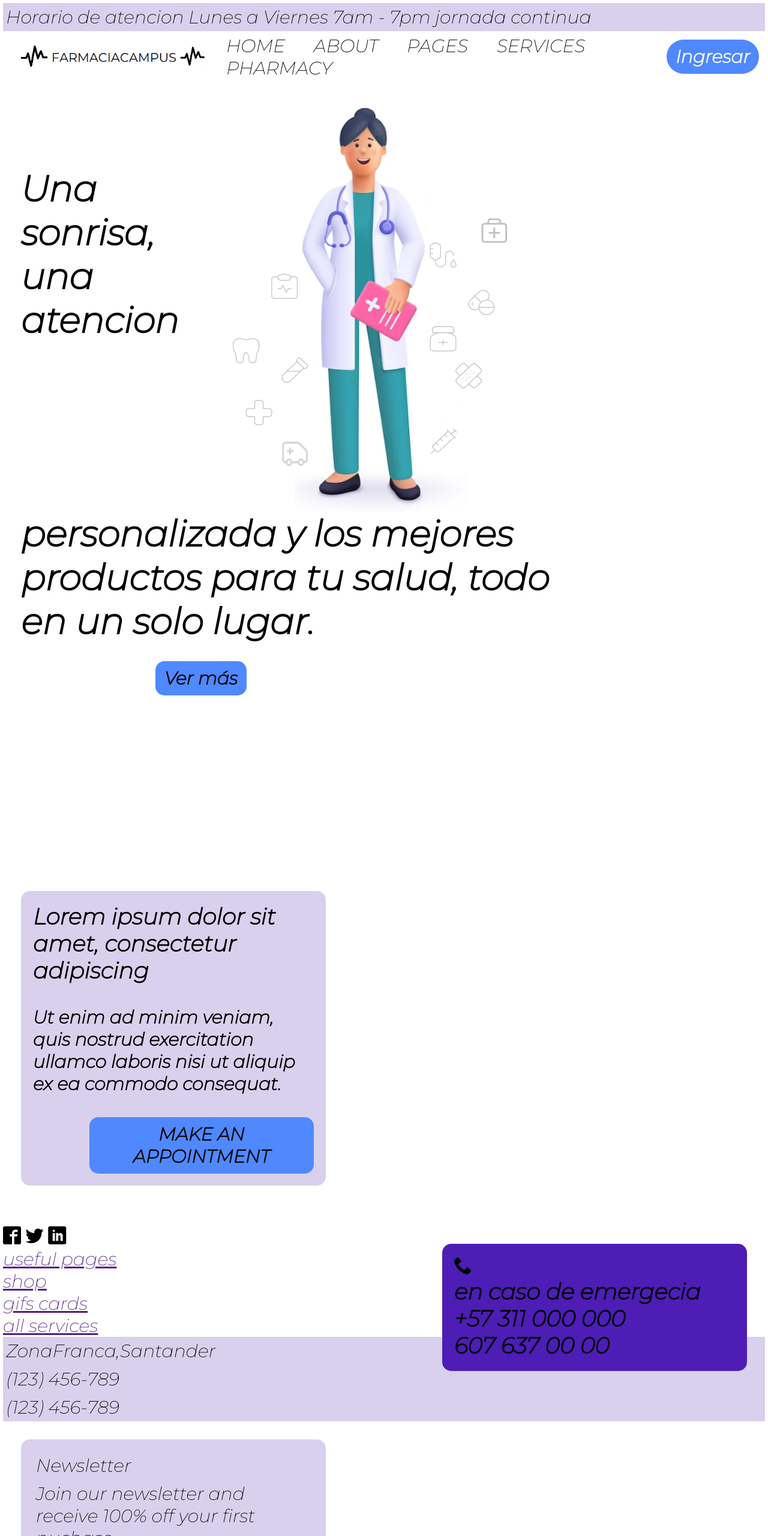
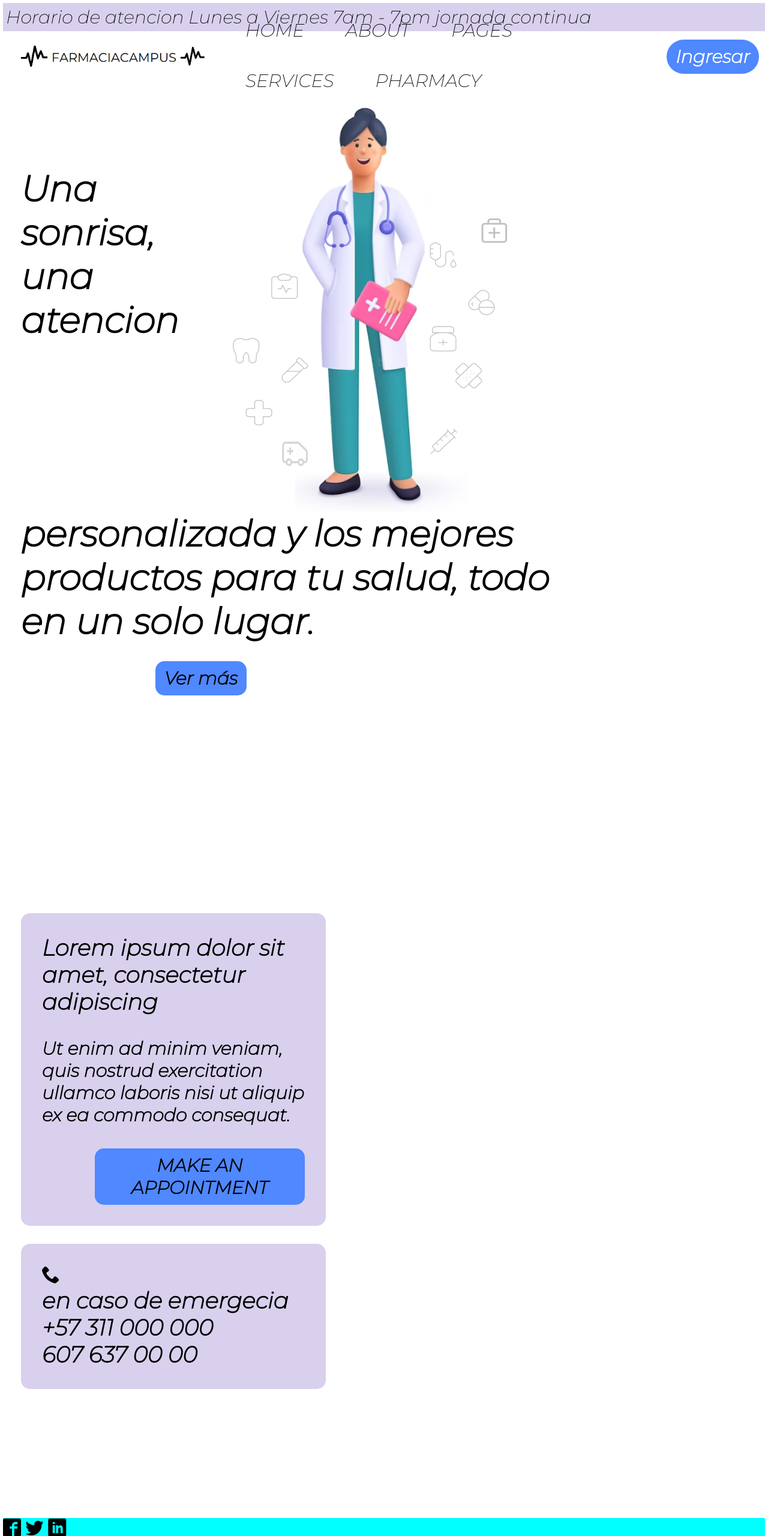
Before and after one commit to soymariam10/FrontEnd-Farmacia, a plain HTML site: page index.html in a window 1280 px wide. Shown: the top 2560 px of the page at 60% size. Drawn offline with Linux system fonts and the light colour scheme; files whose address does not match are found by name; a web font is replaced by a local one.

Commit message:
feat: :sparkles:

```diff
--- a/css/style.css
+++ b/css/style.css
@@ -35,8 +35,30 @@ header .logo img:hover{
     transform: scale(1.2);
 }
 /*links*/
+.nav-menu{
+    padding: 8px 12px;
+    border-radius: 3px;
+}
+.nav-menu:hover{
+    background-color: green;
+}
+.nav-links{
+    font-size: 18px;
+    margin: 0 10px;
+    line-height: 80px;
+    text-transform: uppercase;
+    max: width 992px; ;
+ /* align-items: center;
+    justify-content: space-between;
+    display: flex;
+    flex-direction: column;
+    align-items: center;
+    justify-content: center;*/
+
+}
 header .nav-links{
     list-style:none
+
 }
 header .nav-links li{
     display: inline-block;
@@ -93,9 +115,13 @@ p{
     align-items: center;
     margin: 30px;
 }
+.sectiontwo{
+    display: flexbox;
+
+}
 /*tarjeta 1*/
 .info{
-    padding: 20px;
+    padding: 35px;
     background-color: #D9D0ED;
     justify-content: center;
     align-items: center;
@@ -105,18 +131,32 @@ p{
 }
 /*tarjeta 2*/
 .emergencia{
-    float: right;
-    padding: 20px;
-    background-color: #4d1db5;
+    padding: 35px;
+    background-color: #D9D0ED;
     justify-content: center;
     align-items: center;
     border-radius: 15px;
     width: 40%;
     margin: 30px;
+    /*
+    float:left;
+    background-color: #D9D0ED;
+    padding: 35px;
+    align-content: flex-end;
+    height: auto;
+    margin: 10%;
+    border-radius: 15px;*/
 }
+
+footer{
+    background-color: aqua;
+    align-content:flex-start
+}
+
+
 h1{ font-size: 2em; }
 h3{ font-size: 1.25em; }
-h5{ font-size: 1.25em;}
+h5{ font-size: 1.25em; }
 /*enter your email*/
 footer button{
     font-size: 1em;
@@ -142,10 +182,12 @@ section button{
     cursor: pointer;
     justify-content: left;
     margin-left: 20%;
-
 }
 button:hover{
     background-color: #09A0FE;
     color: black;
     transform: scale(1.1);
 }
+.contactos{
+    align-content: left;
+}
--- a/index.html
+++ b/index.html
@@ -5,6 +5,7 @@
     <meta name="viewport" content="width=device-width, initial-scale=1.0">
     <title>FarmaciaCampus</title>
     <link rel="stylesheet" href="css/style.css">
+    <link rel="stylesheet" href="https://cdnjs.cloudflare.com/ajax/libs/font-awesome/4.7.0/css/font-awesome.min.css">
     <link rel="stylesheet" type="text/css" href="/Icons/style.css">
 </head>
 <body>
@@ -15,13 +16,13 @@
         <div class="logo">
             <img src="image/logo.png" alt="logodelafarmacia">
         </div>
-        <nav>
+        <nav class="nav-links">
             <ul class="nav-links">
-                <li><a href="a">HOME</a></li>
-                <li><a href="a">ABOUT</a></li>
-                <li><a href="a">PAGES</a></li>
-                <li><a href="a">SERVICES</a></li>
-                <li><a href="a">PHARMACY</a></li>
+                <li><a href="a" class="nav-menu">HOME</a></li>
+                <li><a href="a" class="nav-menu">ABOUT</a></li>
+                <li><a href="a" class="nav-menu">PAGES</a></li>
+                <li><a href="a" class="nav-menu">SERVICES</a></li>
+                <li><a href="a" class="nav-menu">PHARMACY</a></li>
             </ul>
         </nav>
         <a href="a" class="btn"><button>Ingresar</button></a>
@@ -30,33 +31,32 @@
         <img src="image/doctora.png" class="doctora"> <br><br><br>
         <div class="text"><h1>Una sonrisa, una atencion personalizada y los mejores <br> productos para tu salud, todo <br> en un solo lugar.</h1></div>
         <button name="ver">Ver más</button>
-    </section><br><br><br><br><br><br><br><br>
+    </section><br><br><br><br><br><br><br><br><br>
 
     <section id="sectiontwo">
         <div class="info">
             <h3>Lorem ipsum dolor sit amet, consectetur adipiscing</h3><br>
             <h6>Ut enim ad minim veniam, quis nostrud exercitation ullamco laboris nisi ut aliquip ex ea commodo consequat.</h5> <br>
             <button>MAKE AN APPOINTMENT</button>
-        </div><br>
-
+        </div>
         <div class="emergencia">
             <span class="icon icon-phone"></span>
             <h3>en caso de emergecia<br>+57 311 000 000 <br> 607 637 00 00 </h3>
         </div>
-    </section>
-    <footer>
-        <div name="redes">
+    </section><br><br><br><br><br>
+    <footer class="footer">
+        <div>
         <span class="icon icon-facebook2"></span>
         <span class="icon icon-twitter"></span>
         <span class="icon icon-linkedin"></span>
         </div>
-        <div class="useful">
+        <div>
             <a href="">useful pages</a><br>
             <a href="">shop</a><br>
             <a href="">gifs cards</a><br>
             <a href="">all services</a>
         </div>
-        <div class="contactos">
+        <div>
             <p>ZonaFranca,Santander</p>
             <p>(123) 456-789</p>
             <p>(123) 456-789</p>
```
